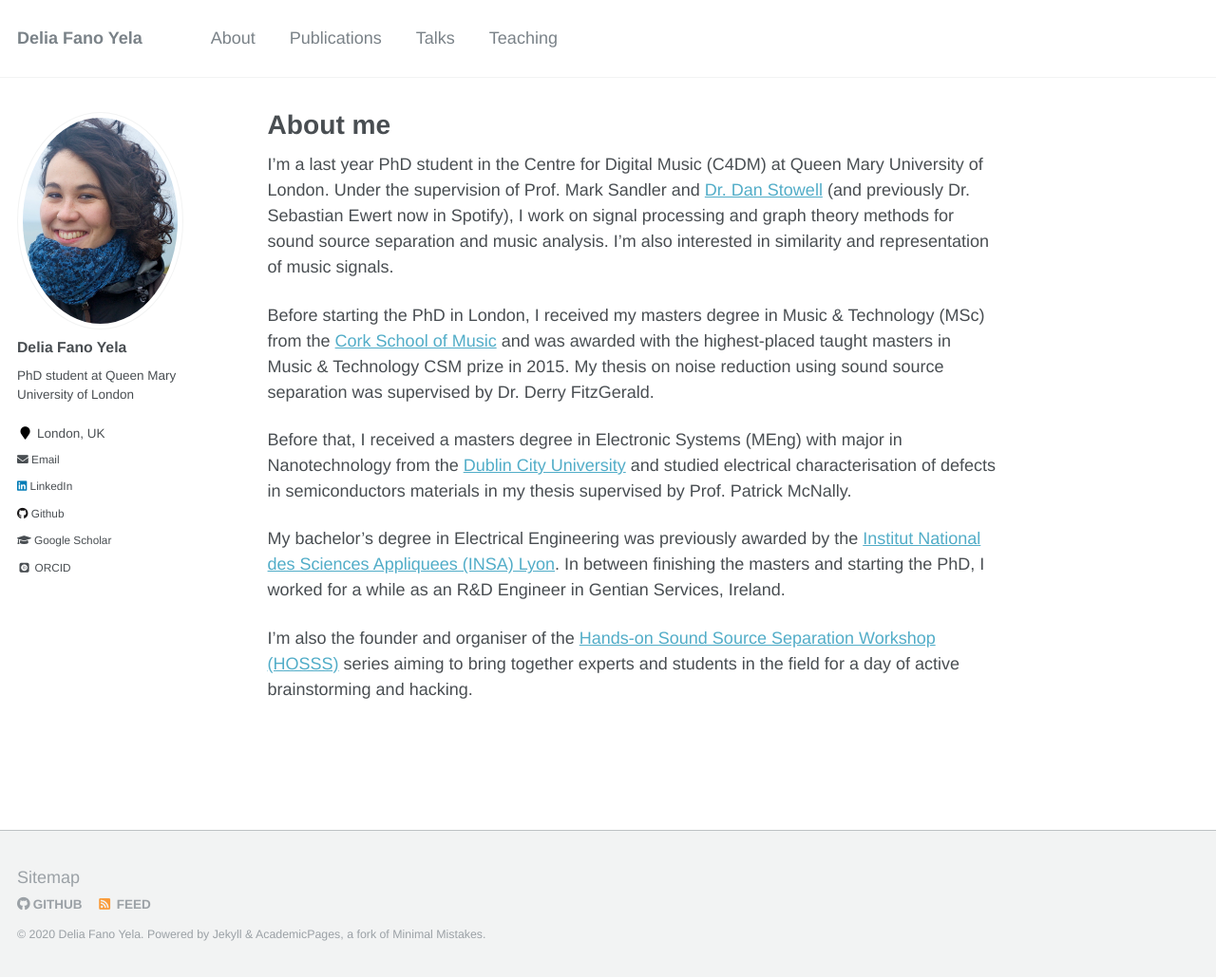
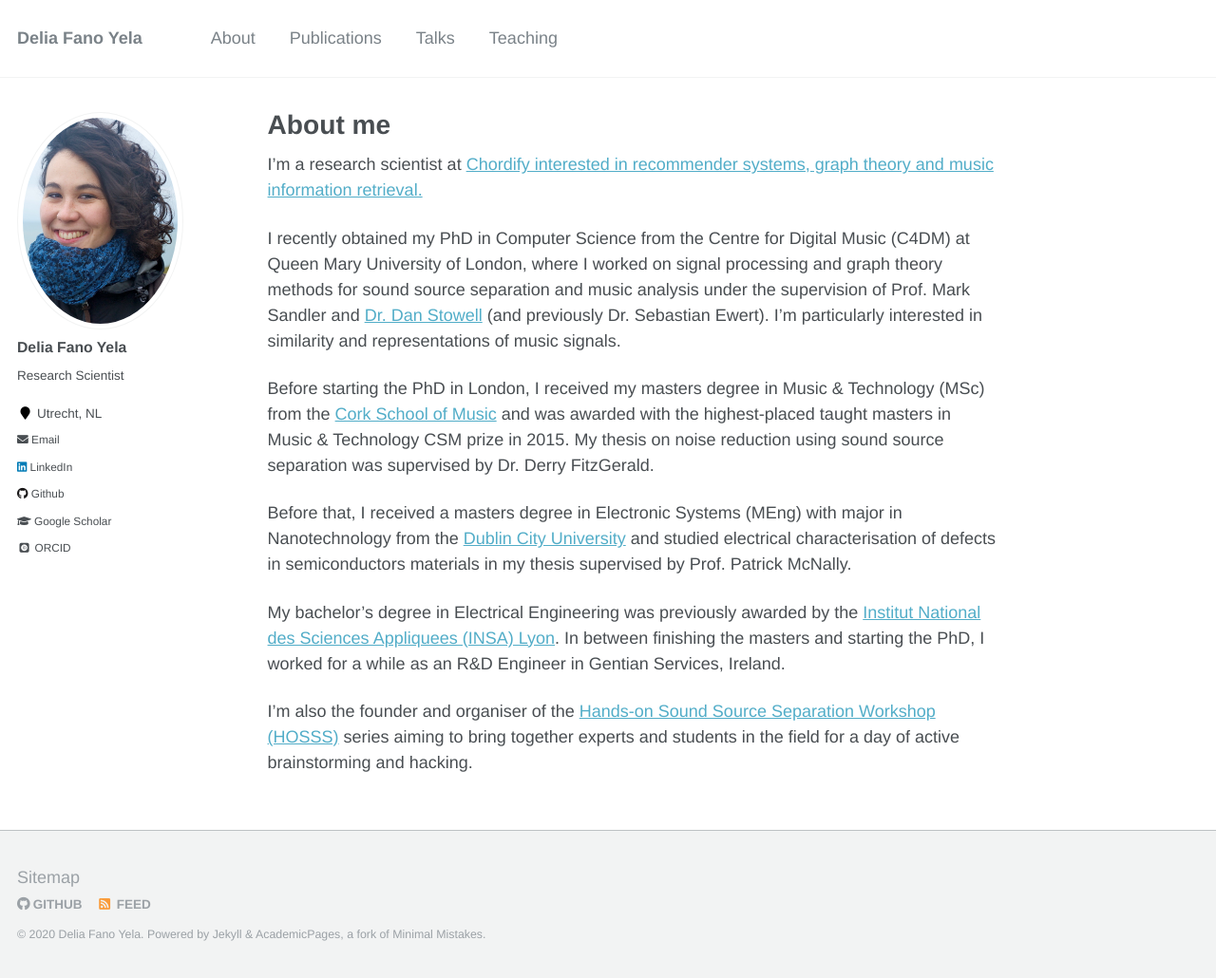
Before and after one commit to wil-j-wil/wil-j-wil2.github.io, a Jekyll site: the page built from _pages/about.md, in a window 1280 px wide and 1030 px high. Shown: the whole window at 95% size. Built offline with Jekyll 4.4.1, drawn with Linux system fonts in a browser that asks for light colours; some web fonts are replaced.

Commit message:
Update Chordify

```diff
--- a/_config.yml
+++ b/_config.yml
@@ -83,11 +83,11 @@ analytics:
 author:
   name             : "Delia Fano Yela"
   avatar           : "profile.png"
-  bio              : "PhD student at Queen Mary University of London"
-  location         : "London, UK"
+  bio              : "Research Scientist"
+  location         : "Utrecht, NL"
   employer         :
   googlescholar    : "https://scholar.google.co.uk/citations?user=fUp2rucAAAAJ"
-  email            : "d.fanoyela@qmul.ac.uk"
+  email            : "delia@chordify.net"
   researchgate     :  # example: "https://www.researchgate.net/profile/yourprofile"
   uri              :
   bitbucket        :
--- a/_pages/about.md
+++ b/_pages/about.md
@@ -8,7 +8,9 @@ redirect_from:
   - /about.html
 ---
 
-I'm a last year PhD student in the Centre for Digital Music (C4DM) at Queen Mary University of London. Under the supervision of Prof. Mark Sandler and <a href="http://www.mcld.co.uk">Dr. Dan Stowell</a> (and previously Dr. Sebastian Ewert now in Spotify), I work on signal processing and graph theory methods for sound source separation and music analysis. I'm also interested in similarity and representation of music signals.
+I'm a research scientist at <a href="https://chordify.net/">Chordify interested in recommender systems, graph theory and music information retrieval.
+
+I recently obtained my PhD in Computer Science from the Centre for Digital Music (C4DM) at Queen Mary University of London, where I worked on signal processing and graph theory methods for sound source separation and music analysis under the supervision of Prof. Mark Sandler and <a href="http://www.mcld.co.uk">Dr. Dan Stowell</a> (and previously Dr. Sebastian Ewert). I'm particularly interested in similarity and representations of music signals.
 
 Before starting the PhD in London, I received my masters degree in Music & Technology (MSc) from the <a href="https://csm.cit.ie/">Cork School of Music</a> and was awarded with the highest-placed taught masters in Music & Technology CSM prize in 2015. My thesis on noise reduction using sound source separation was supervised by Dr. Derry FitzGerald.
 
```
